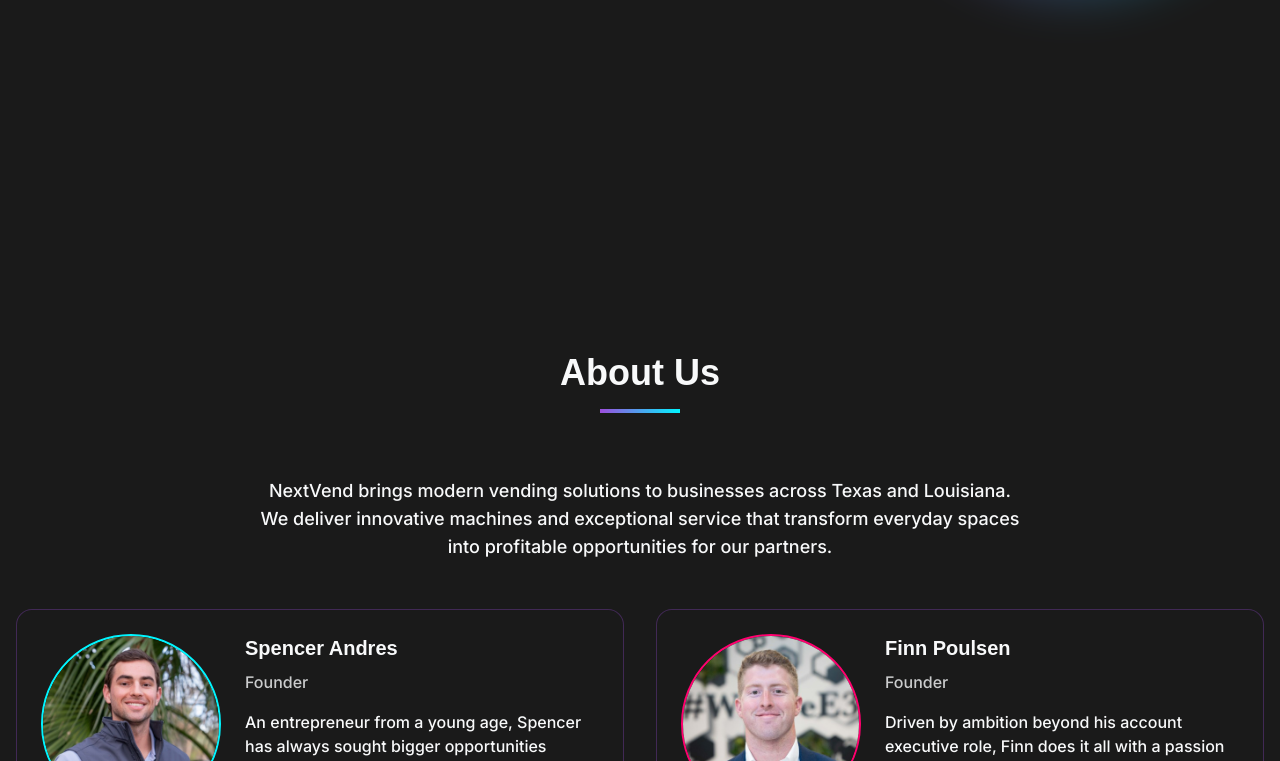
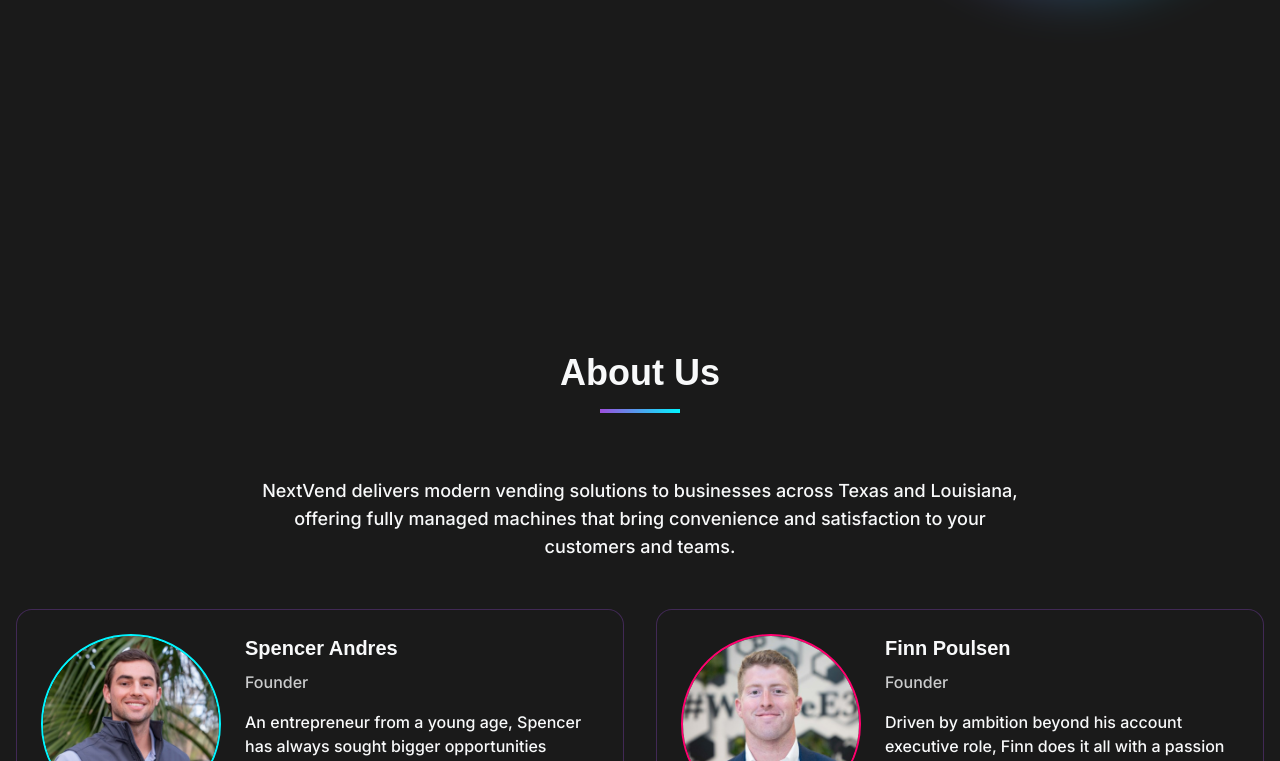
Before and after one commit to ponderrr/nextvend, a plain HTML site: page index.html in a window 1280 px wide. Shown: the part 527-1288 px from the top of the page. Drawn offline with nearby package versions, Linux system fonts and the light colour scheme.

```diff
--- a/index.html
+++ b/index.html
@@ -229,8 +229,8 @@
               <span>for Modern Spaces</span>
             </h1>
             <p class="text-lg mb-8 text-softWhite/80 max-w-xl">
-              We place and manage premium vending machines that delight
-              customers and generate revenue for your business.
+              We place and manage premium vending machines that enhance your
+              space and serve your customers with convenience and quality.
             </p>
             <div class="flex flex-wrap gap-4">
               <button
@@ -275,10 +275,9 @@
 
         <div class="mb-12">
           <p class="text-lg text-center max-w-3xl mx-auto mb-12">
-            NextVend brings modern vending solutions to businesses across Texas
-            and Louisiana. We deliver innovative machines and exceptional
-            service that transform everyday spaces into profitable opportunities
-            for our partners.
+            NextVend delivers modern vending solutions to businesses across
+            Texas and Louisiana, offering fully managed machines that bring
+            convenience and satisfaction to your customers and teams.
           </p>
         </div>
 
```
Also changed, not shown: images/vendingmachine.png.
